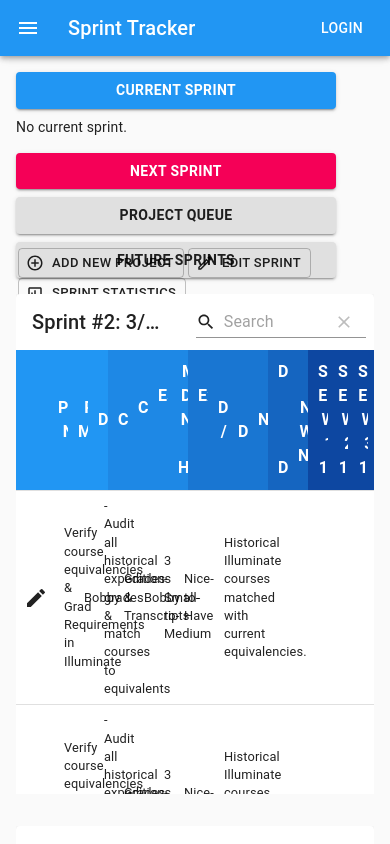
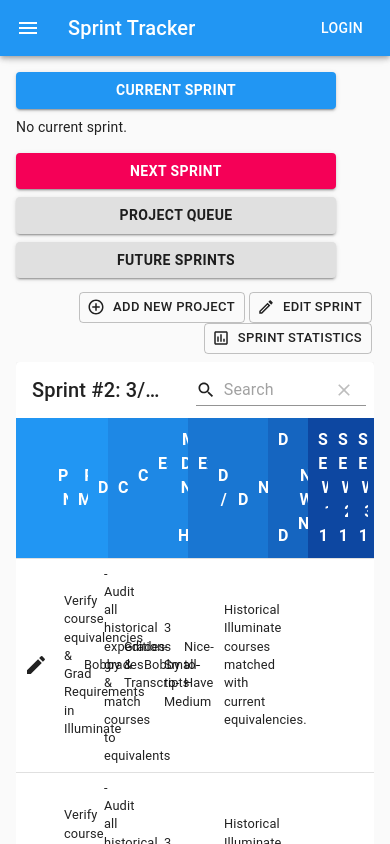
Before and after one commit to dunham-mike/sprint-tracker, a React (Create React App) app: page / in a window 390 px wide. Both pictures are taken after a click on the button "FUTURE SPRINTS". Shown: the top 844 px of the page. Built offline with nearby package versions, Linux system fonts and the light colour scheme.

Commit message:
Add buttons for adding new projects, editing sprints, and viewing sprint statistics, as relevant. Add them for each individual future sprint. Add Material UI breakpoints to avoid button overlap on smaller browsers.

```diff
--- a/src/containers/MainView/MainView.js
+++ b/src/containers/MainView/MainView.js
@@ -29,9 +29,27 @@ const styles = theme => ({
     conditionalButtonsContainer: {
         paddingTop: theme.spacing(0.75),
         paddingRight: theme.spacing(2),
-        position: 'absolute',
-        right: '0',
-        top: '0',
+        display: 'flex',
+        justifyContent: 'flex-end',
+        flexWrap: 'wrap',
+        marginTop: theme.spacing(-5),
+    },
+    futureSprintsContainer: {
+        marginTop: theme.spacing(-5),
+    },
+    [theme.breakpoints.down('sm')]: { // Docs: https://material-ui.com/customization/breakpoints/#theme-breakpoints-down-key-media-query
+        conditionalButtonsContainer: {
+            marginTop: '0',
+        },
+        futureSprintsContainer: {
+            marginTop: '0',
+        },
+      },
+    futureSprintsConditionalButtonsContainer: {
+        marginTop: theme.spacing(0.75),
+        display: 'flex',
+        justifyContent: 'flex-end',
+        flexWrap: 'wrap',
     },
     conditionalButtons: {
         margin: '0 2px',
@@ -78,6 +96,7 @@ class MainView extends Component {
         this.categorizeSprintsByStartDate();
     }
 
+    // TODO: if user changes sprint start dates, need to trigger this to re-run. Perhaps store these values in the Redux store?
     categorizeSprintsByStartDate = () => {
         let currentSprintIndex = null;
         let nextSprintIndex = null;
@@ -214,14 +233,23 @@ class MainView extends Component {
         if (this.state.displayFutureSprints && this.props.sprints && this.state.futureSprintsStartIndex !== null) {
             const futureSprintsArray = [...this.props.sprints.slice(this.state.futureSprintsStartIndex)]
                 .map((futureSprint => {
-                    return (<div className={classes.innerSprintContainer} key={futureSprint.id}>
+                    return (
+                    <div key={futureSprint.id}>
+                        <div className={classes.futureSprintsConditionalButtonsContainer}>
+                            <Button size="small" variant="outlined" color="default" className={classes.conditionalButtons} startIcon={<AddCircleOutlineOutlinedIcon />}>ADD NEW PROJECT</Button>
+                            <Button size="small" variant="outlined" color="default" className={classes.conditionalButtons} startIcon={<EditOutlinedIcon />}>EDIT SPRINT</Button>
+                            <Button size="small" variant="outlined" color="default" className={classes.conditionalButtons} startIcon={<InsertChartOutlinedOutlinedIcon />}>SPRINT STATISTICS</Button>
+                        </div>
+                        <div className={classes.innerSprintContainer}>
                         <Sprint
                             sprint={futureSprint}
                             sprintId={futureSprint.id}
                             onOpenProject={this.openProject}
                             sprintType="future"
                         />
-                    </div>)
+                        </div>
+                    </div>
+                    )
                 }));
 
             futureSprints = (
@@ -255,7 +283,7 @@ class MainView extends Component {
             <div className={classes.mainViewContainer}>
                 {/* Current Sprint Section */}
                 <div className={classes.sprintSectionContainer}>
-                    <div className={classes.buttonsContainer}>
+                    <div className={classes.buttonContainer}>
                         <Button variant="contained" color="primary" className={classes.buttonSpacing} onClick={this.toggleCurrentSprint}>CURRENT SPRINT</Button>
                         {this.state.displayCurrentSprint && this.state.currentSprintIndex !== null
                         ?   <div className={classes.conditionalButtonsContainer}>
@@ -303,18 +331,14 @@ class MainView extends Component {
                 <div className={classes.sprintSectionContainer}>
                     <div className={classes.buttonContainer}>
                         <Button variant="contained" color="default" className={classes.buttonSpacing} onClick={this.toggleFutureSprints}>FUTURE SPRINTS</Button>
-                        {this.state.displayFutureSprints && this.state.futureSprintsStartIndex !== null
-                        ?   <div className={classes.conditionalButtonsContainer}>
-                                <Button size="small" variant="outlined" color="default" className={classes.conditionalButtons} startIcon={<AddCircleOutlineOutlinedIcon />}>ADD NEW PROJECT</Button>
-                                <Button size="small" variant="outlined" color="default" className={classes.conditionalButtons} startIcon={<EditOutlinedIcon />}>EDIT SPRINT</Button>
-                                <Button size="small" variant="outlined" color="default" className={classes.conditionalButtons} startIcon={<InsertChartOutlinedOutlinedIcon />}>SPRINT STATISTICS</Button>
-                            </div>
-                        : null
-                        }
-                        {futureSprints}
+                        <div className={classes.futureSprintsContainer}>
+                            {futureSprints}
+                        </div>
                     </div>
-                    {project}
                 </div>
+
+                {/* Edit Project Modal */}
+                {project}
             </div>
         );
     }
```
